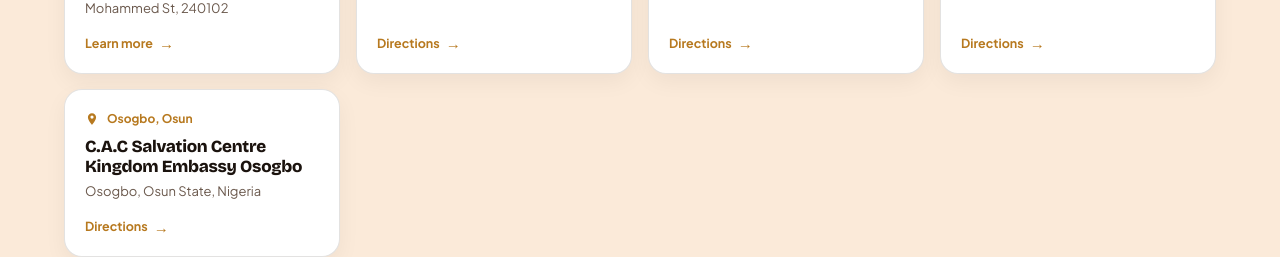
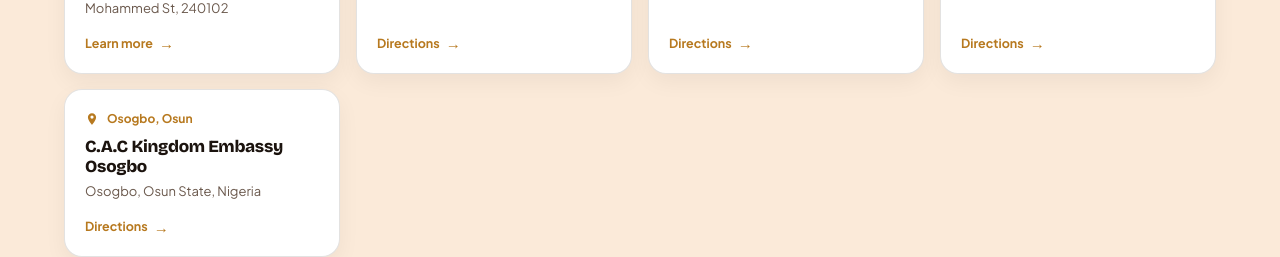
Before and after one commit to ezekielologunde/cac-salvation-center, a Next.js app: page / in a window 1280 px wide. Shown: the part 6040-6297 px from the top of the page. Built offline with nearby package versions, Linux system fonts and the light colour scheme; no server answers.

Commit message:
Fix church name: C.A.C Kingdom Embassy Osogbo (not Salvation Centre)

```diff
--- a/components/sections/GlobalChurches.tsx
+++ b/components/sections/GlobalChurches.tsx
@@ -32,7 +32,7 @@
   { city: 'Ilorin, Kwara', name: 'C.A.C Holyghost Chapel', address: 'Behind Emmanuel Baptist College, Ilorin, 240102', href: mapsUrl('C.A.C Holyghost Chapel, Behind Emmanuel Baptist College, Ilorin, Nigeria'), external: true, cta: 'Directions', lat: 8.4802, lng: 4.5524 },
   { city: 'Osogbo', name: 'C.A.C Salvation City Osogbo', address: 'Arogun mosa Omobasorun St, Oke-Baale, 230284', href: mapsUrl('C.A.C Salvation City, Arogun mosa Omobasorun St, Oke-Baale, Osogbo, Nigeria'), external: true, cta: 'Directions', lat: 7.7719, lng: 4.5624 },
   { city: 'Ilorin, Kwara', name: 'C.A.C Kingdom Embassy Ilorin', address: 'Reke, Ilorin, Kwara, Nigeria', href: mapsUrl('C.A.C Kingdom Embassy, Reke, Ilorin, Kwara, Nigeria'), external: true, cta: 'Directions', lat: 8.5024, lng: 4.5300 },
-  { city: 'Osogbo, Osun', name: 'C.A.C Salvation Centre Kingdom Embassy Osogbo', address: 'Osogbo, Osun State, Nigeria', href: mapsUrl('CAC Salvation Centre Kingdom Embassy, Osogbo, Osun, Nigeria'), external: true, cta: 'Directions', lat: 7.7650, lng: 4.5750 },
+  { city: 'Osogbo, Osun', name: 'C.A.C Kingdom Embassy Osogbo', address: 'Osogbo, Osun State, Nigeria', href: mapsUrl('CAC Kingdom Embassy, Osogbo, Osun, Nigeria'), external: true, cta: 'Directions', lat: 7.7650, lng: 4.5750 },
 ];
 
 function WorldMap() {
```
